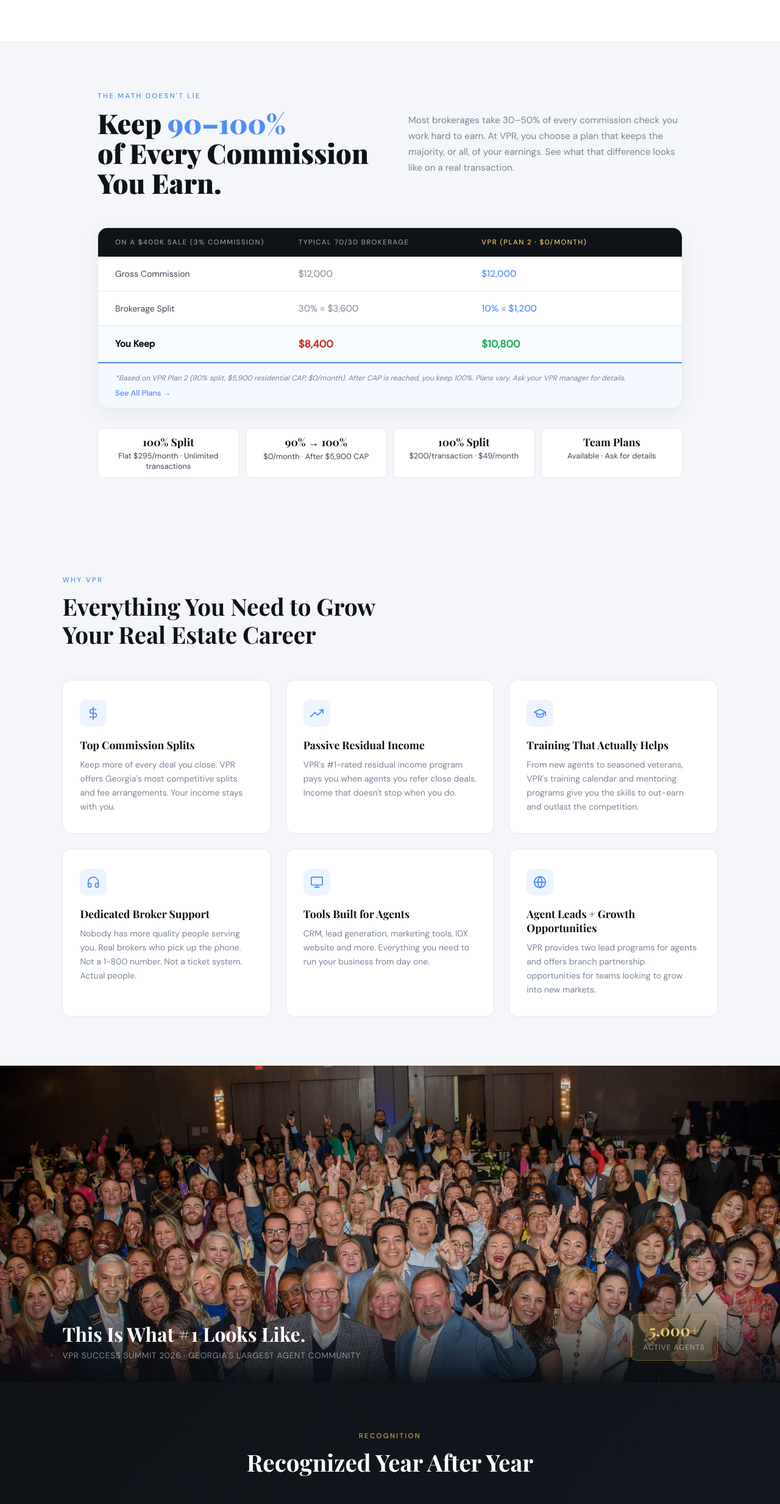
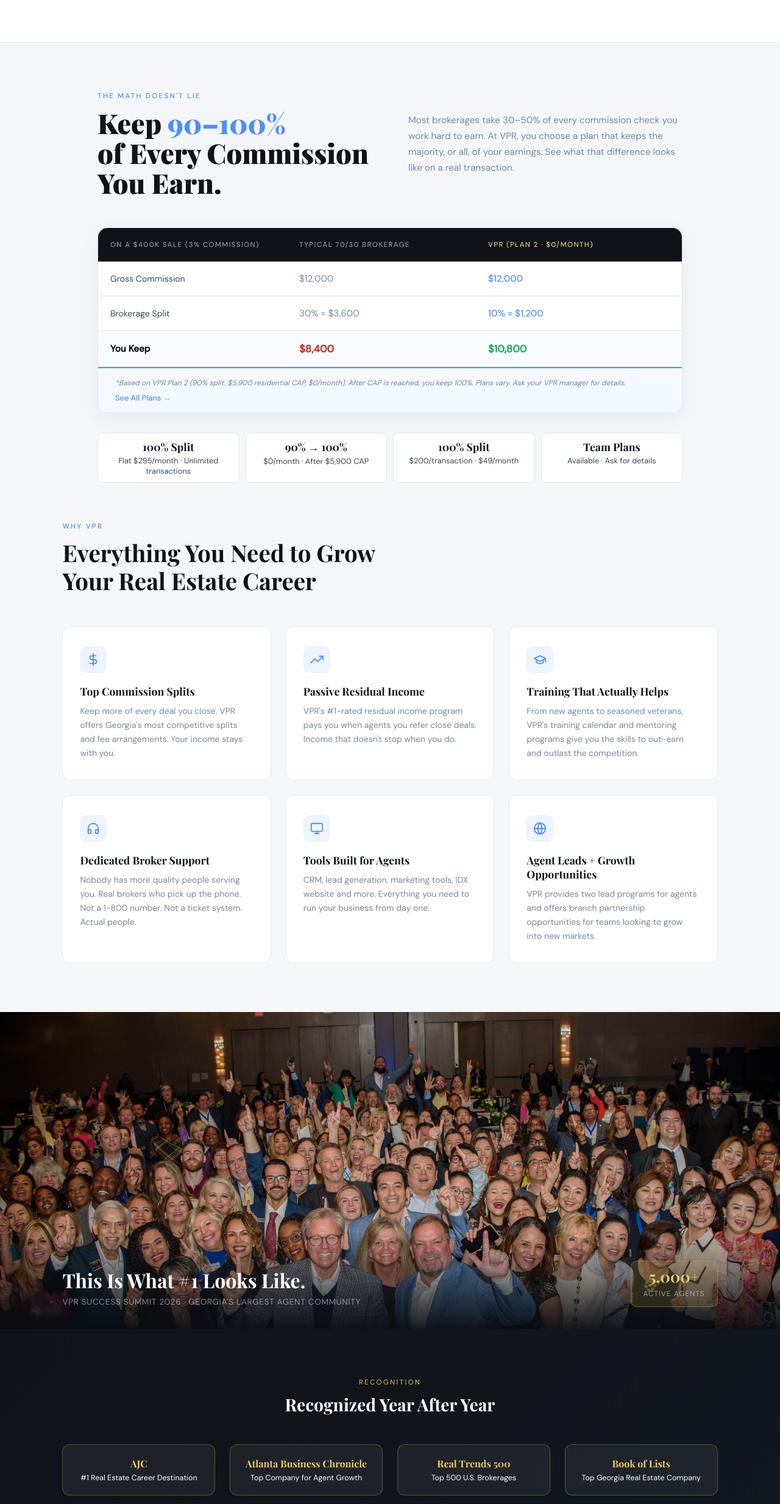
Before and after one commit to divinify-nexa/vpr-landing, a plain HTML site: page index.html in a window 1280 px wide. Shown: the part 1419-3886 px from the top of the page at 61% size. Drawn offline with nearby package versions, Linux system fonts and the light colour scheme.

Commit message:
Add files via upload

```diff
--- a/index.html
+++ b/index.html
@@ -373,7 +373,7 @@
 
     /* ── BENEFITS ── */
     .benefits {
-      padding: 80px 8%;
+      padding: 32px 8% 80px;
       background: var(--off-white);
     }
 
@@ -511,6 +511,11 @@
     .proof .section-title {
       color: var(--white);
       margin: 0 auto 48px;
+      font-size: clamp(1.4rem, 2.2vw, 2.2rem);
+      white-space: nowrap;
+    }
+    @media (max-width: 600px) {
+      .proof .section-title { white-space: normal; font-size: 1.6rem; }
     }
 
     .awards-row {
@@ -525,11 +530,17 @@
       background: rgba(255,255,255,0.06);
       border: 1px solid rgba(200,168,75,0.35);
       border-radius: 12px;
-      padding: 20px 28px;
+      padding: 20px 16px;
       color: var(--white);
-      font-size: 0.82rem;
+      font-size: 0.78rem;
       text-align: center;
-      min-width: 160px;
+      flex: 1;
+      min-width: 120px;
+      display: flex;
+      flex-direction: column;
+      align-items: center;
+      justify-content: center;
+      min-height: 80px;
     }
 
     .award-badge strong {
@@ -694,6 +705,7 @@
       .stats { grid-template-columns: repeat(2, 1fr); }
       .stat-item:nth-child(2) { border-right: none; }
       .stat-item:nth-child(3) { border-top: 1px solid var(--border); }
+      .stat-item:nth-child(1), .stat-item:nth-child(2) { border-bottom: 1px solid var(--border); }
       .benefits-grid { grid-template-columns: 1fr; }
       .steps-row { grid-template-columns: 1fr; gap: 32px; }
       .steps-row::before { display: none; }
@@ -709,7 +721,7 @@
     /* ── COMMISSION MATH ── */
     .commission {
       background: var(--off-white);
-      padding: 80px 8%;
+      padding: 80px 8% 32px;
       border-top: 1px solid var(--border);
     }
 
@@ -757,7 +769,8 @@
       display: grid;
       grid-template-columns: 1fr 1fr 1fr;
       background: var(--text-dark);
-      padding: 16px 28px;
+      padding: 20px 20px;
+      gap: 12px;
     }
 
     .math-header span {
@@ -775,7 +788,8 @@
     .math-row {
       display: grid;
       grid-template-columns: 1fr 1fr 1fr;
-      padding: 18px 28px;
+      padding: 18px 20px;
+      gap: 12px;
       border-bottom: 1px solid var(--border);
       align-items: center;
       transition: background 0.15s;
@@ -853,6 +867,7 @@
       gap: 10px;
       flex-wrap: wrap;
       margin-top: 32px;
+      margin-bottom: 0;
     }
 
     .plan-pill {
```
